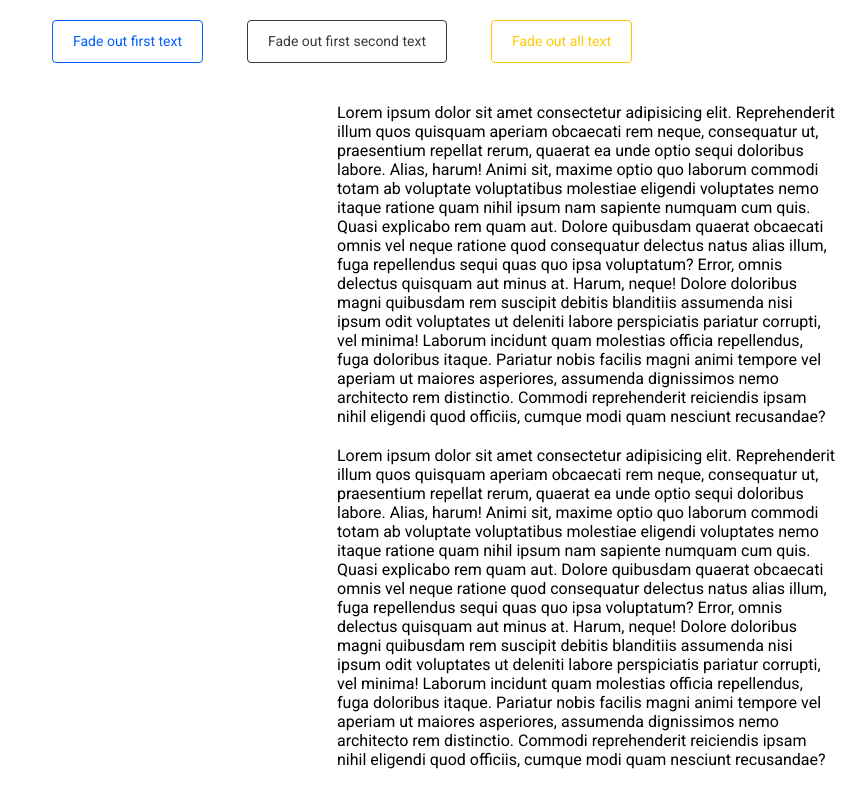
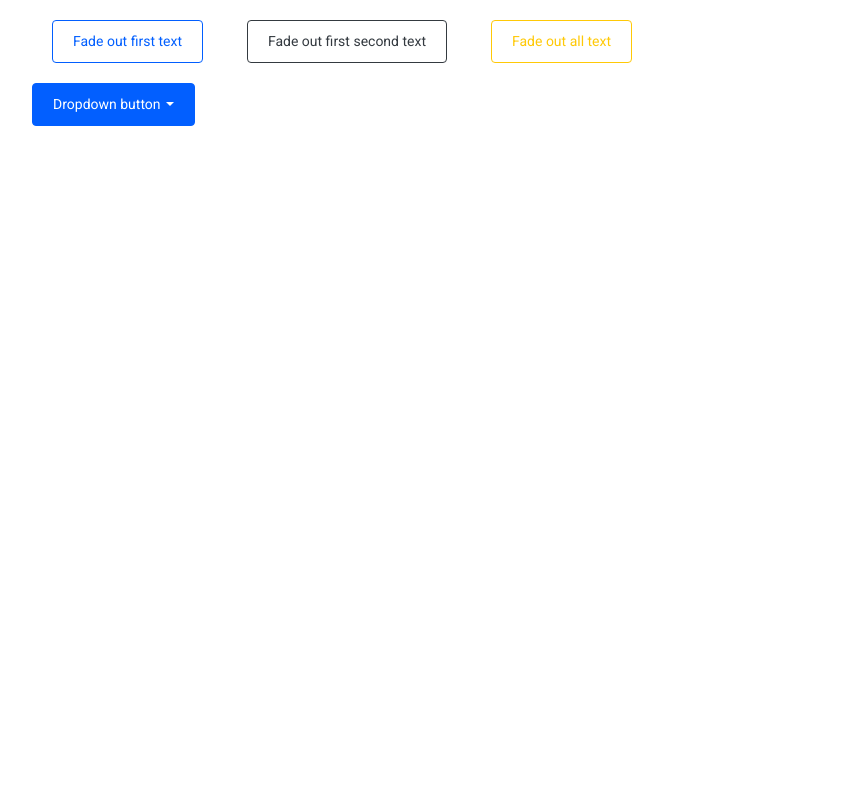
Before and after one commit to ErvinKhamoydo/ui_library, a website with bundled scripts: page src/index.html in a window 1280 px wide. Shown: the whole page, without its empty margins (53-919 px from the left). Built offline with nearby package versions, Linux system fonts and the light colour scheme; files whose address does not match are found by name.

Commit message:
Create Dropdown menu as a ready-made component

```diff
--- a/src/index.html
+++ b/src/index.html
@@ -16,38 +16,19 @@
         <button class="btn btn-outline-dark m20" data-count="second">Fade out first second text</button>
         <button class="btn btn-outline-warning m20">Fade out all text</button>
 
-        <div class="w-500 block-center mt-20">
-            Lorem ipsum dolor sit amet consectetur adipisicing elit. Reprehenderit illum quos quisquam aperiam obcaecati
-            rem neque, consequatur ut, praesentium repellat rerum, quaerat ea unde optio sequi doloribus labore. Alias,
-            harum!
-            Animi sit, maxime optio quo laborum commodi totam ab voluptate voluptatibus molestiae eligendi voluptates
-            nemo itaque ratione quam nihil ipsum nam sapiente numquam cum quis. Quasi explicabo rem quam aut.
-            Dolore quibusdam quaerat obcaecati omnis vel neque ratione quod consequatur delectus natus alias illum, fuga
-            repellendus sequi quas quo ipsa voluptatum? Error, omnis delectus quisquam aut minus at. Harum, neque!
-            Dolore doloribus magni quibusdam rem suscipit debitis blanditiis assumenda nisi ipsum odit voluptates ut
-            deleniti labore perspiciatis pariatur corrupti, vel minima! Laborum incidunt quam molestias officia
-            repellendus, fuga doloribus itaque.
-            Pariatur nobis facilis magni animi tempore vel aperiam ut maiores asperiores, assumenda dignissimos nemo
-            architecto rem distinctio. Commodi reprehenderit reiciendis ipsam nihil eligendi quod officiis, cumque modi
-            quam nesciunt recusandae?
+        <!-- Dropdown menu -->
+        <!-- <div class="dropdown">
+            <button class="btn btn-primary dropdown-toggle" id="dropdownMenuBtn">Dropdown button</button>
+            <div class="dropdown-menu" data-toggle-id="dropdownMenuBtn">
+                <a href="#" class="dropdown-item">Action #1</a>
+                <a href="#" class="dropdown-item">Action #2</a>
+                <a href="#" class="dropdown-item">Action #3</a>
+            </div>
+        </div> -->
+
+        <div class="wrap">
+
         </div>
-
-        <div class="w-500 block-center mt-20">
-            Lorem ipsum dolor sit amet consectetur adipisicing elit. Reprehenderit illum quos quisquam aperiam obcaecati
-            rem neque, consequatur ut, praesentium repellat rerum, quaerat ea unde optio sequi doloribus labore. Alias,
-            harum!
-            Animi sit, maxime optio quo laborum commodi totam ab voluptate voluptatibus molestiae eligendi voluptates
-            nemo itaque ratione quam nihil ipsum nam sapiente numquam cum quis. Quasi explicabo rem quam aut.
-            Dolore quibusdam quaerat obcaecati omnis vel neque ratione quod consequatur delectus natus alias illum, fuga
-            repellendus sequi quas quo ipsa voluptatum? Error, omnis delectus quisquam aut minus at. Harum, neque!
-            Dolore doloribus magni quibusdam rem suscipit debitis blanditiis assumenda nisi ipsum odit voluptates ut
-            deleniti labore perspiciatis pariatur corrupti, vel minima! Laborum incidunt quam molestias officia
-            repellendus, fuga doloribus itaque.
-            Pariatur nobis facilis magni animi tempore vel aperiam ut maiores asperiores, assumenda dignissimos nemo
-            architecto rem distinctio. Commodi reprehenderit reiciendis ipsam nihil eligendi quod officiis, cumque modi
-            quam nesciunt recusandae?
-        </div>
-
     </div>
 
     <script src='script.js'></script>
--- /dev/null
+++ b/src/js/lib/components/dropdown.js
@@ -0,0 +1,12 @@
+import $ from '../core';
+
+$.prototype.dropdown = function() {
+    for (let i = 0; i < this.length; i++) {
+        const id = this[i].getAttribute('id');
+        $(this[i]).click(() => {
+            $(`[data-toggle-id="${id}"]`).fadeToggle(300);
+        });
+    }
+};
+
+$('.dropdown-toggle').dropdown();
--- a/src/js/lib/lib.js
+++ b/src/js/lib/lib.js
@@ -5,5 +5,6 @@ import './modules/handlers';
 import './modules/attributes';
 import './modules/actions';
 import './modules/effects';
+import './components/dropdown';
 
 export default $;
--- a/src/js/main.js
+++ b/src/js/main.js
@@ -24,3 +24,17 @@ $('[data-count="second"]').click(() => {
 $('button').eq(2).click(() => {
     $('.w-500').fadeToggle(800);
 });
+
+$('.wrap').html(
+    `
+        <div class="dropdown">
+            <button class="btn btn-primary dropdown-toggle" id="dropdownMenuBtn">Dropdown button</button>
+            <div class="dropdown-menu" data-toggle-id="dropdownMenuBtn">
+                <a href="#" class="dropdown-item">Action #1</a>
+                <a href="#" class="dropdown-item">Action #2</a>
+                <a href="#" class="dropdown-item">Action #3</a>
+            </div>
+        </div>
+    `
+);
+$('.dropdown-toggle').dropdown();
--- /dev/null
+++ b/src/sass/components/dropdown.scss
@@ -0,0 +1,40 @@
+.dropdown {
+    position: relative;
+    display: inline-block;
+    &-toggle {
+        &:after {
+            content: '';
+            display: inline-block;
+            margin-left: 5px;
+            vertical-align: 3px;
+            border-top: 4px solid;
+            border-right: 4px solid transparent;
+            border-bottom: 0;
+            border-left: 4px solid transparent;
+        }
+    }
+    &-menu {
+        position: absolute;
+        top: 100%;
+        left: 0;
+        z-index: 99;
+        display: none;
+        border: 1px solid rgba(0,0,0, .15);
+        border-radius: 2px;
+        background-color: #fff;
+        min-width: 100%;
+        padding: 10px 0;
+    }
+    &-item {
+        display: block;
+        width: 100%;
+        padding: 7px 10px;
+        color: $dark;
+        background-color: transparent;
+        border: 0;
+        text-decoration: none;
+        &:hover {
+            background-color: rgba(0,0,0,.05);
+        }
+    }
+}
--- a/src/sass/components/user-interface.scss
+++ b/src/sass/components/user-interface.scss
@@ -1 +1,2 @@
 @import './button.scss';
+@import './dropdown.scss';
```
Also changed, not shown: dist/index.html, dist/script.js, dist/style.css, 1 other file.
